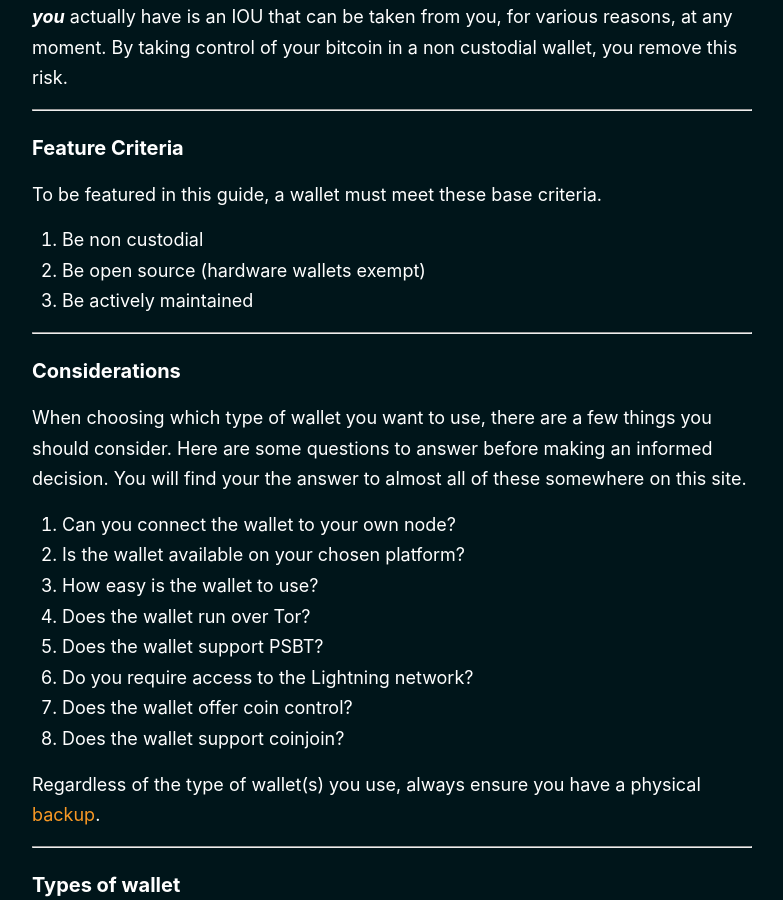
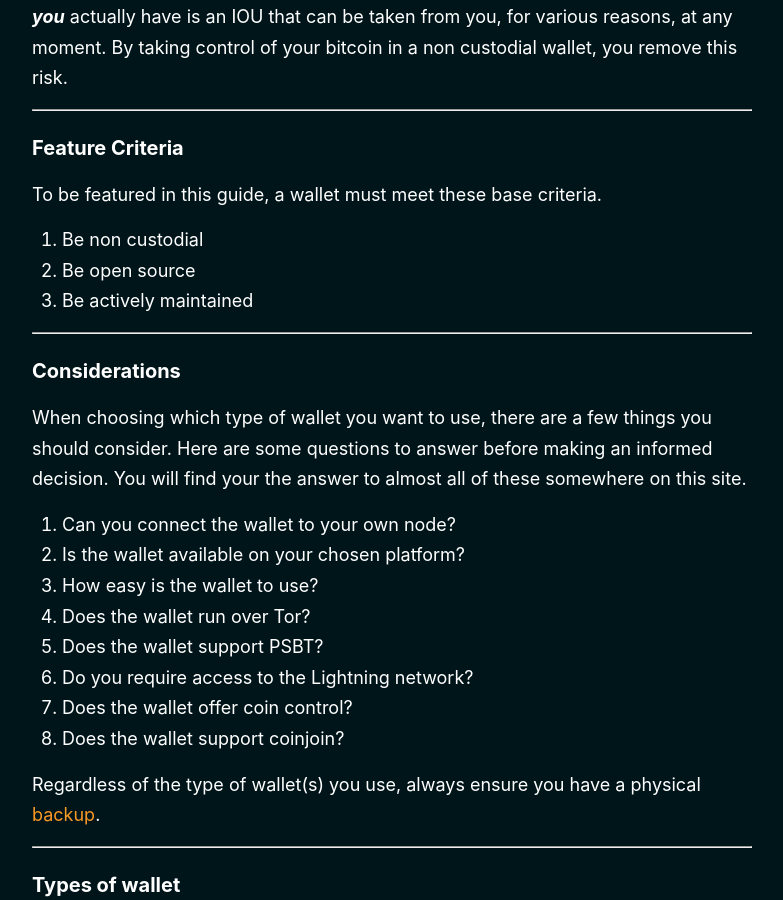
Before and after one commit to BitcoinQnA/bitcoin-wallet-guide, a Jekyll site: the page built from _pages/home.md, in a window 1280 px wide and 900 px high, scrolled down 595 px. Shown: the whole window, without its empty margins (248-1031 px from the left). Built offline with Jekyll 4.4.1, drawn with Linux system fonts in a browser that asks for light colours.

Commit message:
Update home.md

```diff
--- a/_pages/home.md
+++ b/_pages/home.md
@@ -15,7 +15,7 @@ There goes a famous saying amongst Bitcoiners, ***'not your keys, not your coins
 To be featured in this guide, a wallet must meet these base criteria.
 
   1.  Be non custodial
-  2.  Be open source (hardware wallets exempt)
+  2.  Be open source
   3.  Be actively maintained
 
 ***
```
